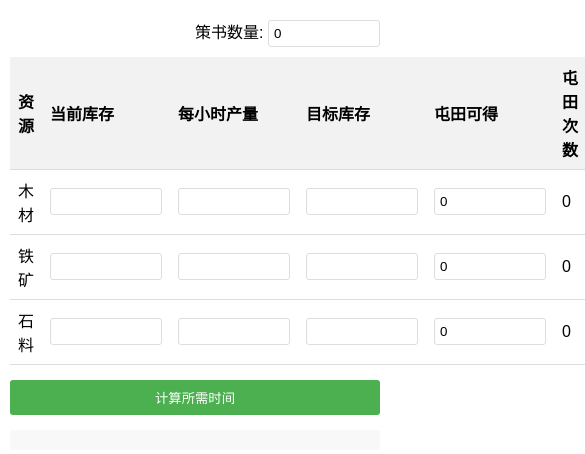
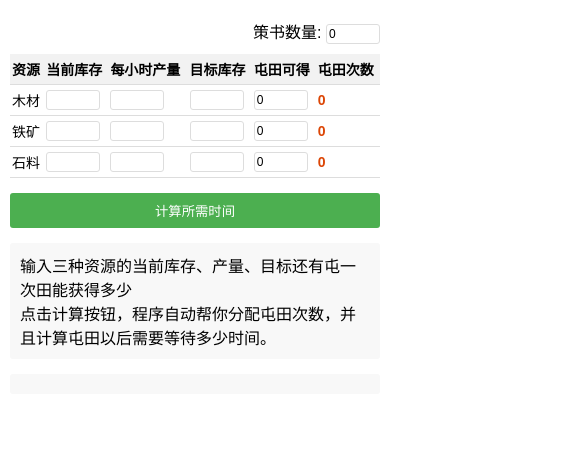
Before and after one commit to yaswen/kaihuang, a plain HTML site: page index.html in a window 390 px wide. Shown: the part 80-534 px from the top of the page, 585 px wide, since content can reach past the window. Drawn offline with Linux system fonts and the light colour scheme.

Commit message:
手机端自适应及表格UI调整

```diff
--- a/index.html
+++ b/index.html
@@ -3,7 +3,7 @@
 
 <head>
   <meta charset="UTF-8">
-  <meta name="viewport" content="width=device-width, initial-scale=1.0">
+  <meta name="viewport" content="width=device-width, initial-scale=1.0, maximum-scale=1.0, user-scalable=no">
   <title>资源计算器</title>
   <link rel="icon" href="favicon.ico" type="image/x-icon">
   <style>
@@ -14,6 +14,14 @@
       padding: 10px;
     }
 
+    input {
+      font-size:large;
+      width: 100px;
+      padding: 4px;
+      border: 1px solid #ddd;
+      border-radius: 3px;
+    }
+
     table {
       width: 100%;
       border-collapse: collapse;
@@ -22,28 +30,49 @@
 
     th,
     td {
-      padding: 8px;
+      padding: 12px 4px;
       text-align: left;
       border-bottom: 1px solid #ddd;
+
     }
 
     th {
       background-color: #f2f2f2;
     }
 
-    input {
-      width: 100px;
-      padding: 5px;
-      border: 1px solid #ddd;
-      border-radius: 3px;
+    @media only screen and (max-width: 600px) {
+      table {
+        font-size: 14px;
+      }
+
+      input {
+        font-size: 12px;
+        width: 48px;
+        padding: 2px;
+      }
+
+      button {
+        padding: 6px;
+      }
+
+      th,
+      td {
+        padding: 5px 2px;
+      }
     }
+
+
 
     input[type=number]::-webkit-inner-spin-button,
     input[type=number]::-webkit-outer-spin-button {
       -webkit-appearance: none;
       margin: 0;
     }
-
+    td span {
+      color: rgb(220, 70, 6);
+      font-weight: bold;
+      text-align: center;
+    }
     button {
       width: 100%;
       padding: 8px;
@@ -54,12 +83,12 @@
       cursor: pointer;
     }
 
-    #result {
+    #result,#tuntianResult {
       margin-top: 15px;
       padding: 10px;
       background-color: #f8f8f8;
       border-radius: 3px;
-      text-align: center;
+      text-align: left;
     }
   </style>
 </head>
@@ -106,9 +135,8 @@
   </table>
   <button onclick="calculate()">计算所需时间</button>
 
-  <div id="result"></div>
-  <div id="tuntianResult"
-    style="margin-top: 15px; padding: 10px; background-color: #f8f8f8; border-radius: 3px; text-align: center;"></div>
+  <div id="result">输入三种资源的当前库存、产量、目标还有屯一次田能获得多少<br>点击计算按钮，程序自动帮你分配屯田次数，并且计算屯田以后需要等待多少时间。</div>
+  <div id="tuntianResult"></div>
 
   <script src="calculator.js"></script>
   <script>
@@ -161,7 +189,7 @@
       saveValue('policyCount', document.getElementById('policyCount').value);
 
       // 自动计算最优屯田次数分配
-      const { woodTimes, ironTimes, stoneTimes, finalTime,remainingPolicy,policyRecoveryTime } = optimizeTuntianTimes(
+      const { woodTimes, ironTimes, stoneTimes, finalTime, remainingPolicy, policyRecoveryTime } = optimizeTuntianTimes(
         policyCount, woodBonus, ironBonus, stoneBonus,
         woodStock, woodRate, woodTarget,
         ironStock, ironRate, ironTarget,
```
